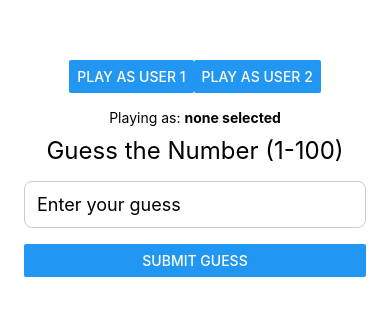
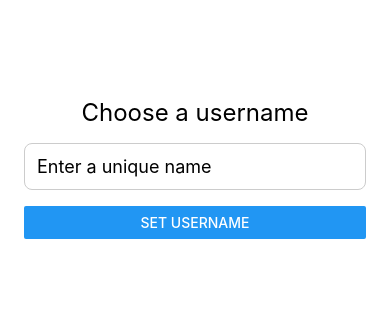
Before and after one commit to Edison-Tong/random-number-guesser-app, a React Native app: screen / in a window 390 px wide. Shown: the part 254-570 px from the top of the page. Built offline with nearby package versions, Linux system fonts and the light colour scheme; no server answers; the database is empty.

Commit message:
create your own username and it persists

```diff
--- a/App.js
+++ b/App.js
@@ -1,36 +1,51 @@
 import React, { useState, useEffect } from "react";
-import { Keyboard } from "react-native";
-import { db } from "./firebase"; // 👈 Make sure the path is correct
-import { doc, setDoc, onSnapshot, updateDoc } from "firebase/firestore"; // 👈 Import updateDoc
+import { Keyboard, Alert } from "react-native";
+import AsyncStorage from "@react-native-async-storage/async-storage";
+import { db } from "./firebase";
+import { doc, setDoc, onSnapshot, updateDoc } from "firebase/firestore";
 import { submitGuess } from "./firebaseHelpers";
 
 import { View, Text, TextInput, Button, StyleSheet } from "react-native";
 
 export default function App() {
+  const [username, setUsername] = useState("");
   const [guess, setGuess] = useState("");
   const [result, setResult] = useState("");
-  const [userId, setUserId] = useState("");
   const [randomNumber, setRandomNumber] = useState(null);
+  const [nameInput, setNameInput] = useState("");
 
+  // Load saved username on launch
   useEffect(() => {
+    const loadUsername = async () => {
+      const stored = await AsyncStorage.getItem("username");
+      if (stored) {
+        setUsername(stored);
+      }
+    };
+    loadUsername();
+  }, []);
+
+  // Game logic once username is set
+  useEffect(() => {
+    if (!username) return;
+
     const today = new Date().toISOString().split("T")[0];
     const docRef = doc(db, "dailyGuesses", today);
 
     const unsubscribe = onSnapshot(docRef, async (snapshot) => {
       const data = snapshot.data();
-      if (!data || !userId) return;
+      if (!data) return;
 
       const { guesses = {}, randomNumber } = data;
       setResult(""); // clear old result
 
-      const myGuess = guesses[userId];
-      const otherUserId = userId === "user1" ? "user2" : "user1";
-      const otherGuess = guesses[otherUserId];
+      const myGuess = guesses[username];
+      const otherUser = Object.keys(guesses).find((k) => k !== username);
+      const otherGuess = guesses[otherUser];
 
-      if (guesses.user1 && guesses.user2) {
+      if (guesses[username] && guesses[otherUser]) {
         if (!randomNumber) {
-          // Generate random number if not already set
-          const random = Math.floor(Math.random() * 2) + 1;
+          const random = Math.floor(Math.random() * 100) + 1;
           try {
             await updateDoc(docRef, { randomNumber: random });
             console.log("🎲 Random number generated and saved:", random);
@@ -38,8 +53,7 @@ export default function App() {
             console.log("⚠️ Random number already saved by other user");
           }
         } else {
-          // both guessed & number revealed
-          setRandomNumber(randomNumber); // Set the random number state
+          setRandomNumber(randomNumber);
           const message =
             myGuess === randomNumber
               ? `✅ You guessed it! 🎉 The number was: ${randomNumber}`
@@ -48,44 +62,61 @@ export default function App() {
         }
       } else if (myGuess && !otherGuess) {
         setResult("Waiting for the other player...");
-      } else {
-        setResult(""); // don't show anything yet
       }
     });
 
     return () => unsubscribe();
-  }, [userId]); // Add userId as dependency to ensure it runs when userId changes
+  }, [username]);
 
   const handleGuess = () => {
     Keyboard.dismiss();
 
-    if (!userId) {
-      setResult("Please select a user first.");
+    if (!username) {
+      setResult("Please choose a username first.");
       return;
     }
 
     const myGuess = parseInt(guess, 10);
-
     if (!myGuess || myGuess < 1 || myGuess > 100) {
       setResult("Please enter a number between 1 and 100.");
       return;
     }
 
-    submitGuess(userId, myGuess);
+    submitGuess(username, myGuess);
     setResult("Guess submitted! Waiting for the other player...");
-    setGuess(""); // clear input
+    setGuess("");
+  };
+
+  const saveUsername = async () => {
+    const name = nameInput.trim();
+    if (!name) {
+      Alert.alert("Invalid name", "Please enter a valid name.");
+      return;
+    }
+
+    await AsyncStorage.setItem("username", name);
+    setUsername(name);
   };
 
   return (
     <View style={styles.container}>
-      <View style={{ flexDirection: "row", justifyContent: "center", marginBottom: 16 }}>
-        <Button title="Play as User 1" onPress={() => setUserId("user1")} />
-        <Button title="Play as User 2" onPress={() => setUserId("user2")} />
-      </View>
+      {!username ? (
+        <>
+          <Text style={styles.title}>Choose a username</Text>
+          <TextInput
+            style={styles.input}
+            value={nameInput}
+            onChangeText={setNameInput}
+            placeholder="Enter a unique name"
+          />
+          <Button title="Set Username" onPress={saveUsername} />
+        </>
+      ) : (
+        <>
           <Text style={{ textAlign: "center", marginBottom: 10 }}>
-        Playing as: <Text style={{ fontWeight: "bold" }}>{userId || "none selected"}</Text>
+            Playing as: <Text style={{ fontWeight: "bold" }}>{username}</Text>
           </Text>
-      <Text style={styles.title}>Guess the Number (1-100)</Text>
+          <Text style={styles.title}>Guess the Number (1–100)</Text>
           <TextInput
             style={styles.input}
             keyboardType="numeric"
@@ -95,6 +126,8 @@ export default function App() {
           />
           <Button title="Submit Guess" onPress={handleGuess} />
           {result && <Text style={styles.result}>{result}</Text>}
+        </>
+      )}
     </View>
   );
 }
--- a/package.json
+++ b/package.json
@@ -14,7 +14,8 @@
     "expo-status-bar": "~2.0.1",
     "firebase": "^11.6.0",
     "react": "18.3.1",
-    "react-native": "0.76.9"
+    "react-native": "0.76.9",
+    "@react-native-async-storage/async-storage": "1.23.1"
   },
   "devDependencies": {
     "@babel/core": "^7.20.0"
```
Also changed, not shown: 1 other file (tests, documents, lock files or other folders). Lines whose indentation alone changed are shown as unchanged.
